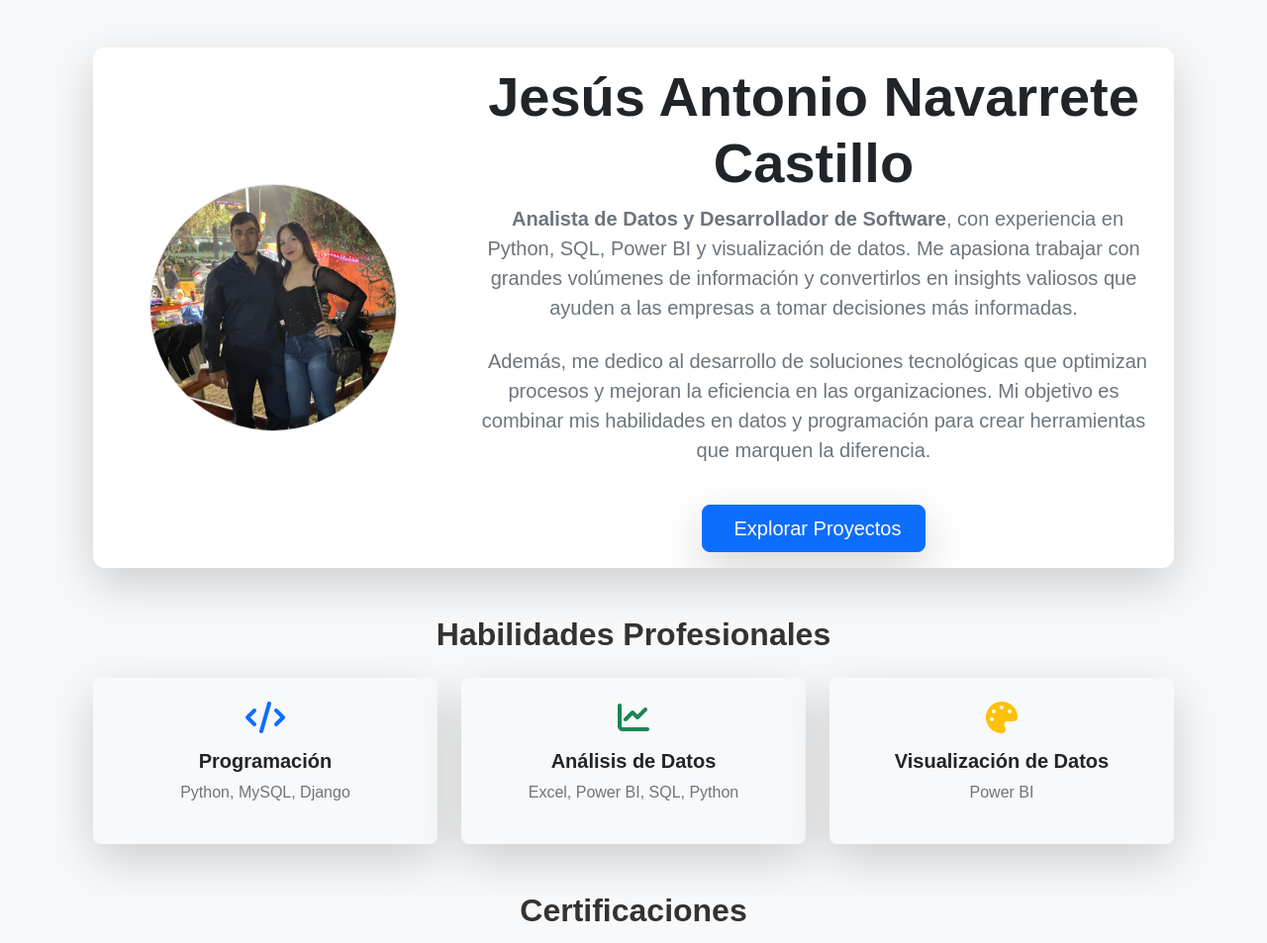
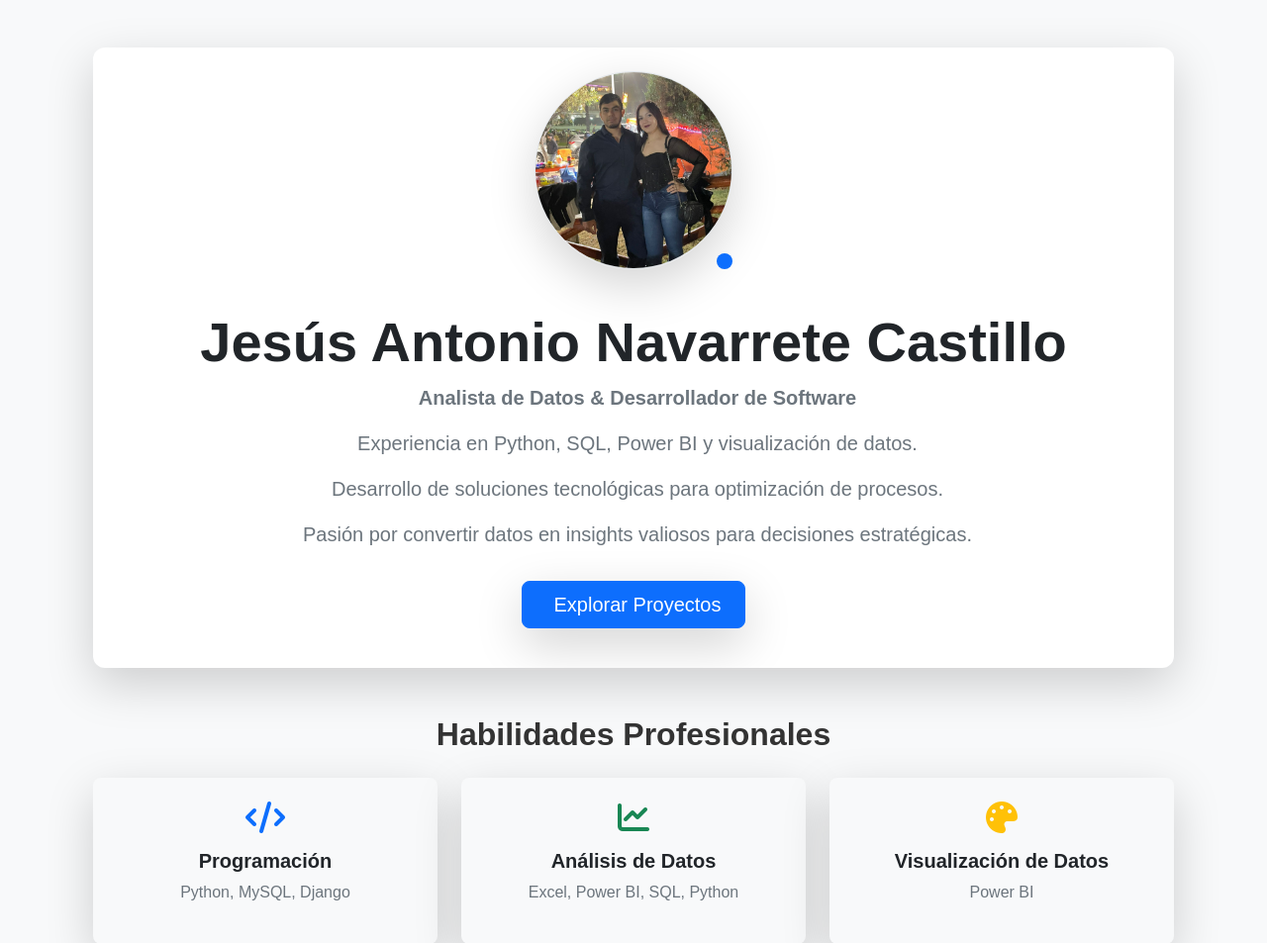
Before and after one commit to zetzer2626/jesus-analista, a Django app: page /about/ in a window 1280 px wide. Shown: the part 56-1009 px from the top of the page at 99% size. Run offline with Django 5.2, Linux system fonts and the light colour scheme; data that the repository does not hold is empty.

Commit message:
cambio del about y prueba

```diff
--- a/portafolio/miapp/templates/projects/about.html
+++ b/portafolio/miapp/templates/projects/about.html
@@ -8,21 +8,34 @@
 <div class="container my-5">
     <!-- Sección de Presentación -->
     <section class="mb-5 text-center">
-        <div class="card shadow-lg border-0">
-            <div class="row g-0 align-items-center">
-                <div class="col-md-4">
-                    <img src="{% static '/img/jesus_perfil.jpeg' %}" class="img-fluid rounded-circle border" alt="Foto de perfil" style="width: 250px; height: 250px; object-fit: cover;">
+        <div class="card shadow-lg border-0 p-4">
+            <div class="row g-0 justify-content-center align-items-center">
+                <div class="col-md-12 mb-4">
+                    <div class="d-flex justify-content-center">
+                        <div class="position-relative">
+                            <img src="{% static '/img/jesus_perfil.jpeg' %}" class="img-fluid rounded-circle border shadow-lg"
+                                 alt="Foto de perfil" style="width: 200px; height: 200px; object-fit: cover;">
+                            <span class="position-absolute bottom-0 end-0 bg-primary text-white p-2 rounded-circle">
+                                <i class="bi bi-person-circle"></i>
+                            </span>
+                        </div>
+                    </div>
                 </div>
-                <div class="col-md-8">
-                    <div class="card-body">
+                <div class="col-md-12">
+                    <div class="card-body text-center">
                         <h1 class="display-4 fw-bold text-dark">Jesús Antonio Navarrete Castillo</h1>
-                        <p class="fs-5 text-muted mb-4">
+                        <p class="fs-5 text-muted mb-3">
                             <i class="bi bi-briefcase-fill me-2"></i>
-                            <strong>Analista de Datos y Desarrollador de Software</strong>, con experiencia en Python, SQL, Power BI y visualización de datos. Me apasiona trabajar con grandes volúmenes de información y convertirlos en insights valiosos que ayuden a las empresas a tomar decisiones más informadas.
+                            <strong>Analista de Datos & Desarrollador de Software</strong>
                         </p>
-                        <p class="fs-5 text-muted mb-4">
-                            <i class="bi bi-code-slash me-2"></i>
-                            Además, me dedico al desarrollo de soluciones tecnológicas que optimizan procesos y mejoran la eficiencia en las organizaciones. Mi objetivo es combinar mis habilidades en datos y programación para crear herramientas que marquen la diferencia.
+                        <p class="fs-5 text-muted">
+                            <i class="bi bi-bar-chart-line me-2"></i> Experiencia en Python, SQL, Power BI y visualización de datos.
+                        </p>
+                        <p class="fs-5 text-muted">
+                            <i class="bi bi-code-slash me-2"></i> Desarrollo de soluciones tecnológicas para optimización de procesos.
+                        </p>
+                        <p class="fs-5 text-muted">
+                            <i class="bi bi-lightbulb me-2"></i> Pasión por convertir datos en insights valiosos para decisiones estratégicas.
                         </p>
                         <a href="{% url 'project_list' %}" class="btn btn-primary btn-lg mt-3 shadow-lg px-4 py-2">
                             <i class="bi bi-folder-symlink me-2"></i>Explorar Proyectos
@@ -32,6 +45,7 @@
             </div>
         </div>
     </section>
+
 
 
 <!-- Sección de Habilidades -->
--- a/portafolio/portafolio/settings.py
+++ b/portafolio/portafolio/settings.py
@@ -126,8 +126,8 @@ STATIC_ROOT = os.path.join(BASE_DIR, 'staticfiles')
 STATICFILES_STORAGE = "whitenoise.storage.CompressedManifestStaticFilesStorage"
 
 # Configuración para almacenamiento persistente en Railway
-MEDIA_URL = '/media/'  # Esto ya está bien
-MEDIA_ROOT = '/app/data/media'  # Aquí asegúrate que apunta al volumen persistente
+MEDIA_URL = '/media/'
+MEDIA_ROOT = os.path.join(BASE_DIR, 'media')  # Esta carpeta será persistente en Railway Pro
 
 
 # Asegurar que Railway pueda servir archivos estáticos y de medios correctamente
```
